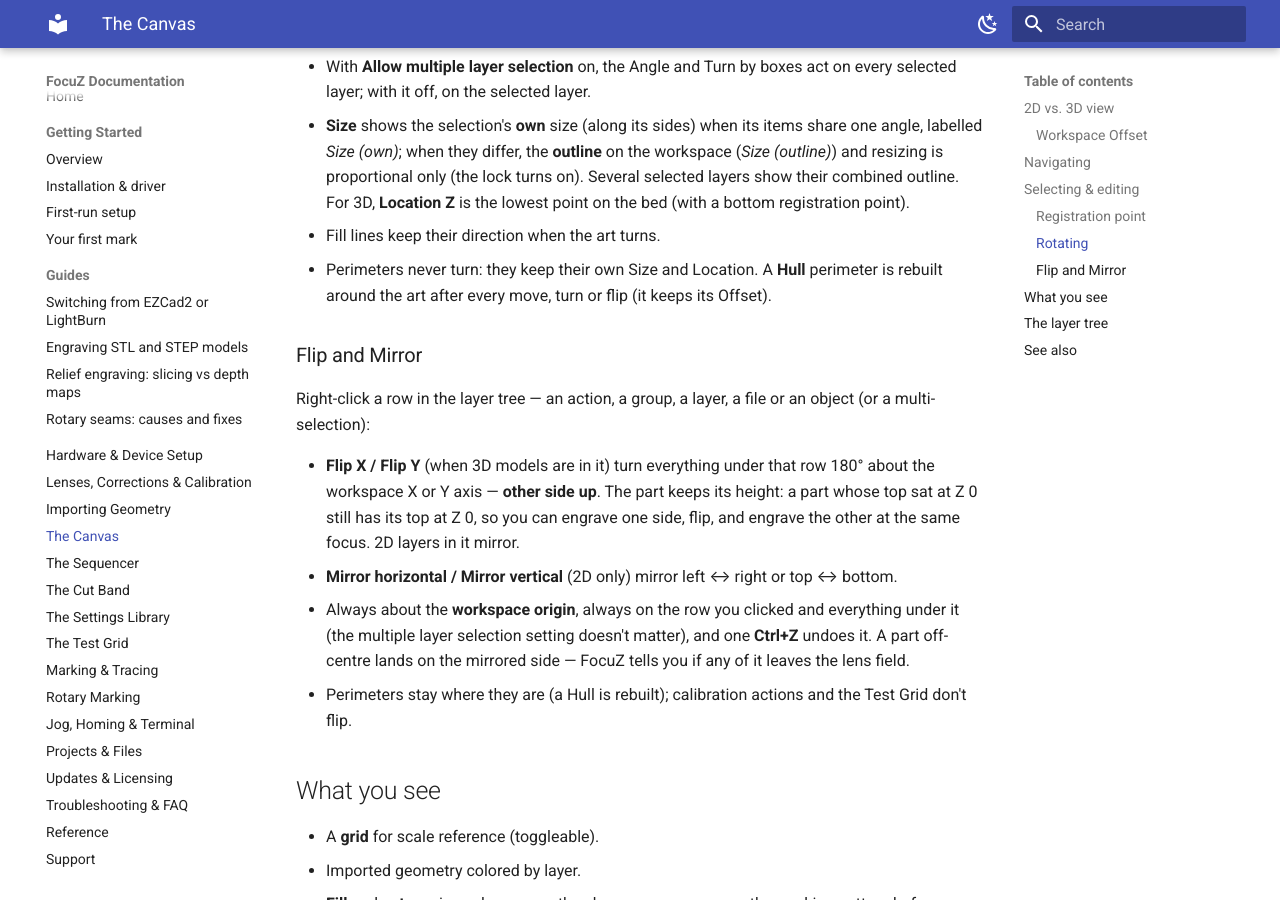
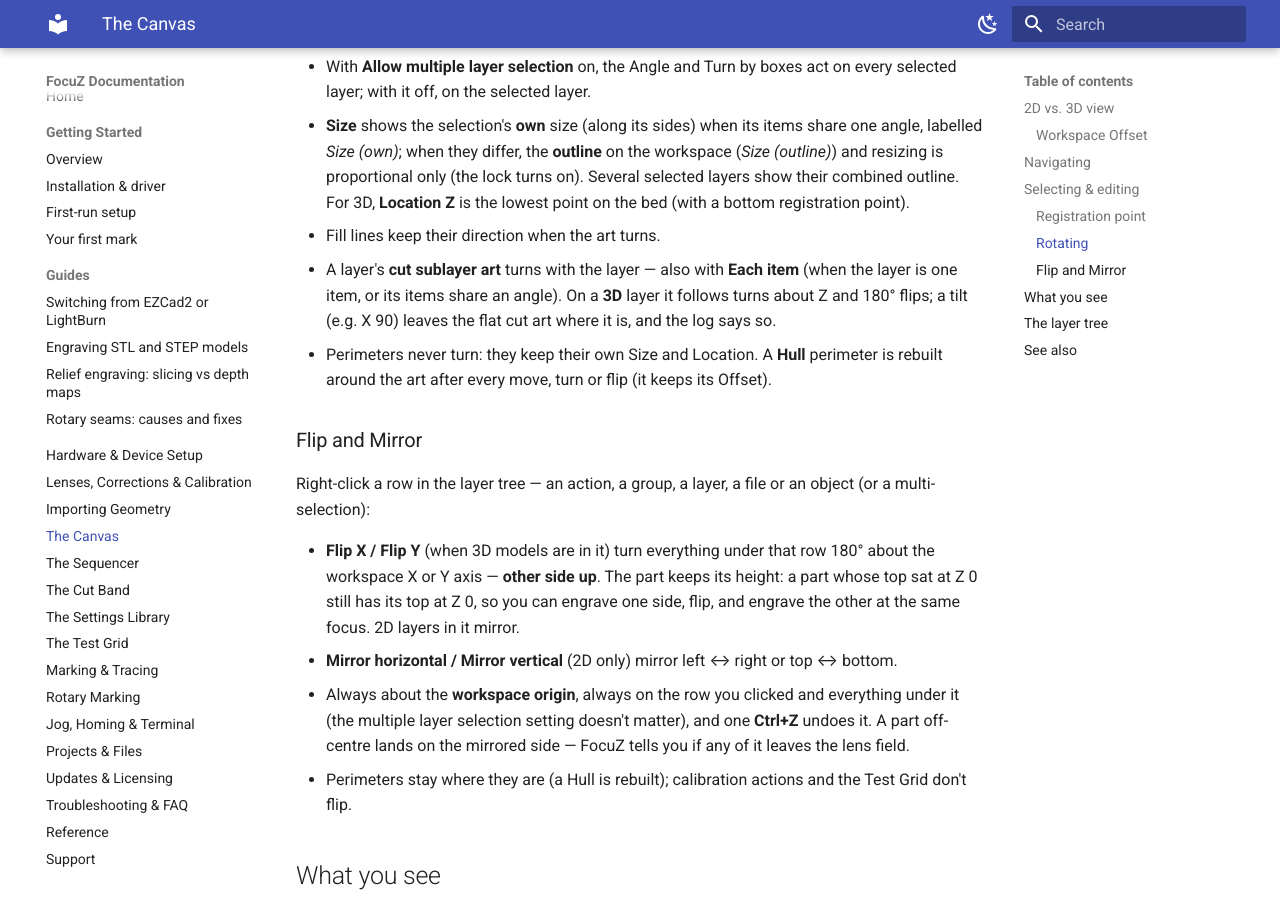
Before and after one commit to Lokahi-Shop/focuz-docs, an MkDocs documentation site: the page built from docs/canvas.md, in a window 1280 px wide and 900 px high, scrolled down 3646 px. Built offline with MkDocs 1.6.1 and Material for MkDocs 9.7.7, drawn with Linux system fonts in a browser that asks for light colours.

Commit message:
Rotating: cut sublayer art follows its layer
Co-Authored-By: Claude Opus 5.5 <noreply@anthropic.com>

```diff
--- a/docs/canvas.md
+++ b/docs/canvas.md
@@ -120,6 +120,9 @@ Every object — a piece of 2D art or a 3D model — keeps its **own** angle. Ro
   *Size (own)*; when they differ, the **outline** on the workspace (*Size (outline)*) and resizing is proportional
   only (the lock turns on). Several selected layers show their combined outline. For 3D, **Location Z** is the lowest point on the bed (with a bottom registration point).
 - Fill lines keep their direction when the art turns.
+- A layer's **cut sublayer art** turns with the layer — also with **Each item** (when the layer is one item, or its
+  items share an angle). On a **3D** layer it follows turns about Z and 180° flips; a tilt (e.g. X 90) leaves the flat
+  cut art where it is, and the log says so.
 - Perimeters never turn: they keep their own Size and Location. A **Hull** perimeter is rebuilt around the art
   after every move, turn or flip (it keeps its Offset).
 
```
